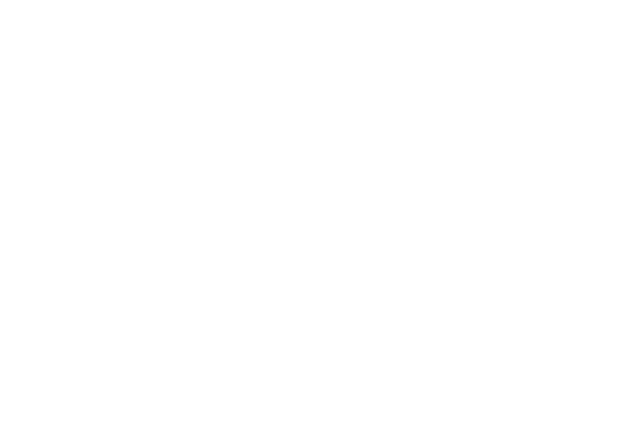
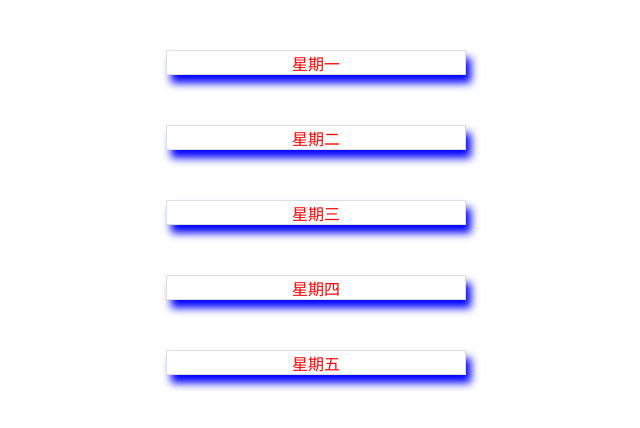
Before and after one commit to wu-qingfeng/xiaowu, a plain HTML site: page index.html in a window 1280 px wide. Shown: the whole page, without its empty margins (324-964 px from the left). Drawn offline with Linux system fonts and the light colour scheme.

Commit message:
新源码

```diff
--- a/css/index.css
+++ b/css/index.css
@@ -6,5 +6,11 @@ body{
     margin:0;
 }
 .box-shadow{
+    width:300px;
+    height:25px;
+    margin:50px auto;
+    border:1px solid #ddd;
     box-shadow:5px 8px 8px blue;
+    text-align:center;
+    color:red;
 }
--- a/index.html
+++ b/index.html
@@ -6,7 +6,7 @@
     <link rel="stylesheet" type="text/css" href="css/index.css" />
 </head>
 <body>
-
+    <div id="main"></div>
     <script type="text/javascript" src="js/index.js"></script>
 </body>
 </html>
--- a/js/index.js
+++ b/js/index.js
@@ -28,3 +28,15 @@ for(var i = 0;i < msg.length; i++){
     }
 }
 console.log(String(arr));
+
+var main = document.getElementById('main');
+var frag = document.createDocumentFragment();
+var html ='';
+
+for( var val of arr ){
+    var div = document.createElement('div');
+    div.className = 'box-shadow';
+    div.innerHTML = val;
+    frag.appendChild(div);
+}
+main.appendChild(frag);
```
